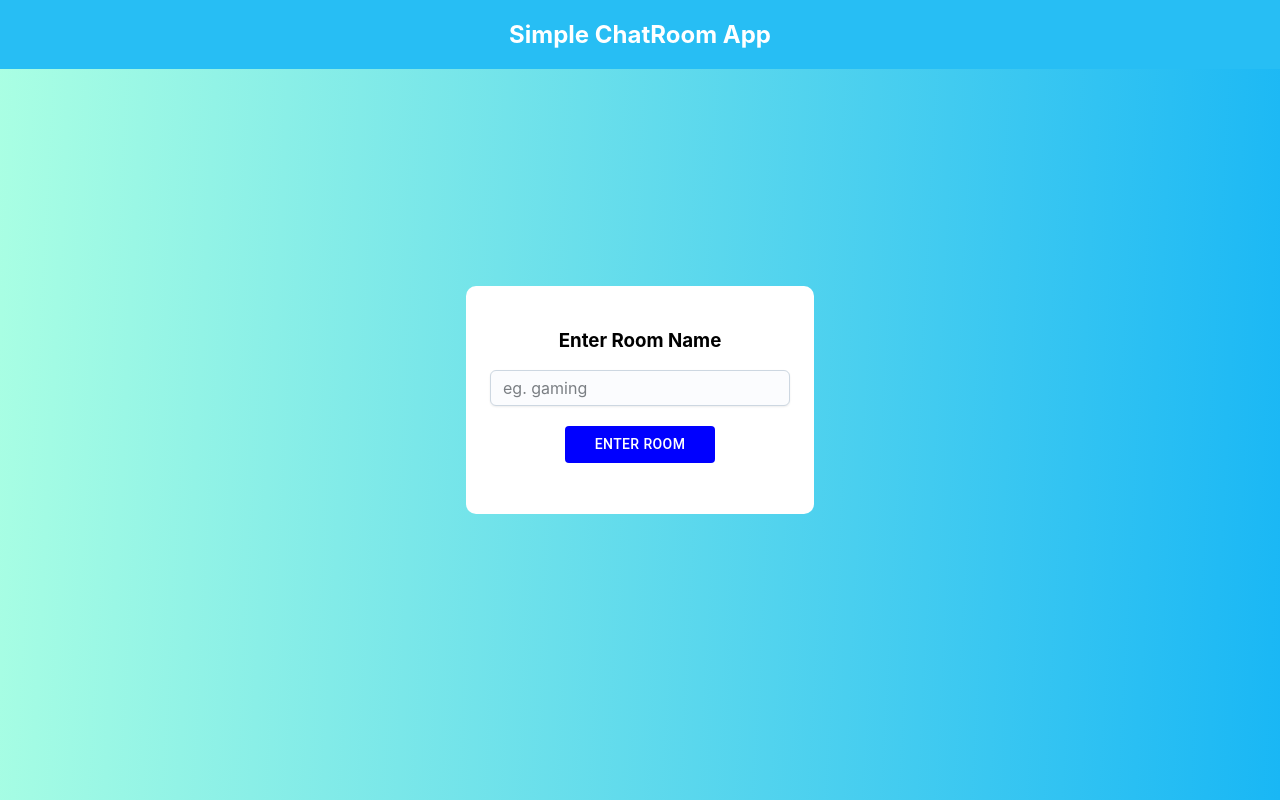
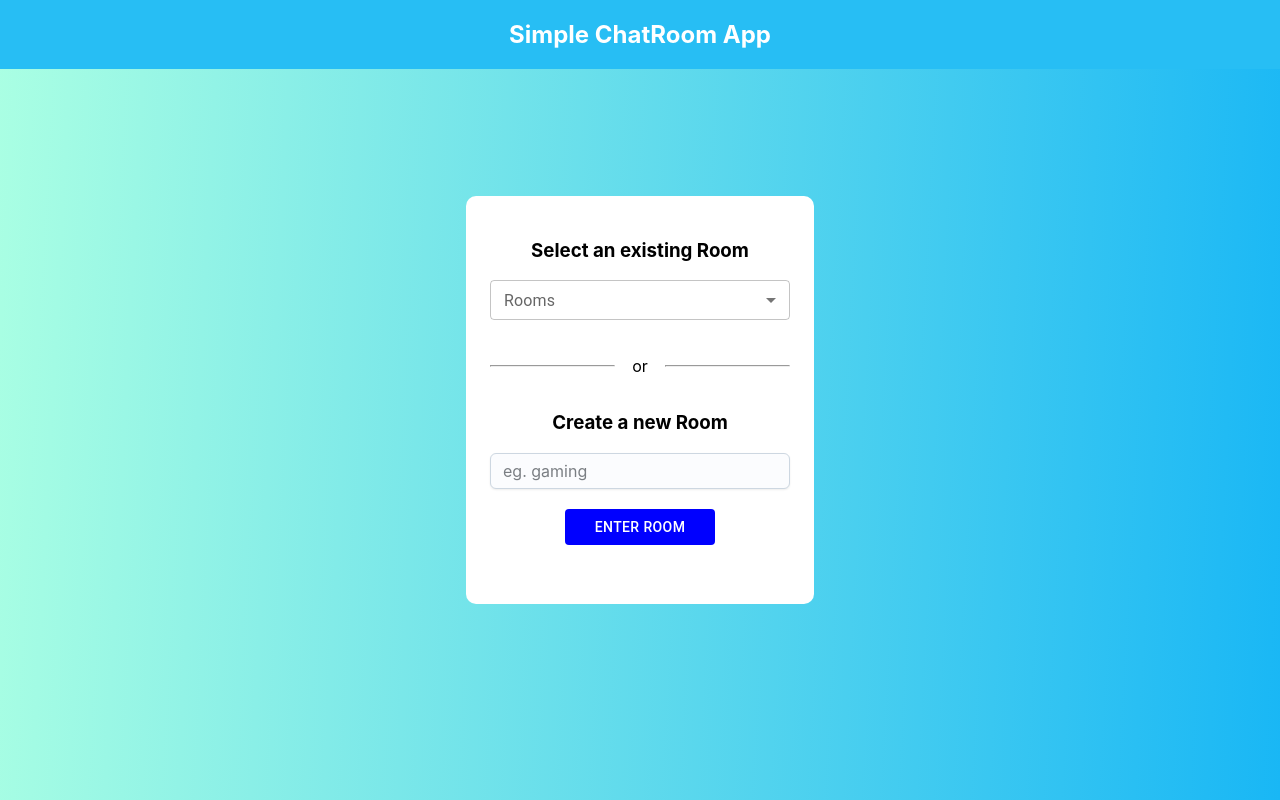
Before and after one commit to MUzair030/simple-chat-room, a React (Create React App) app: page /rooms in a window 1280 px wide. Built offline with nearby package versions, Linux system fonts and the light colour scheme.

Commit message:
added onSnapshot (firestore) -> live chat working

```diff
--- a/src/components/MessageFeed.jsx
+++ b/src/components/MessageFeed.jsx
@@ -1,6 +1,6 @@
 import {darkScrollbar, Stack} from "@mui/material";
 import {useEffect, useRef, useState} from "react";
-import {collection, getDocs, query, limit, orderBy} from "firebase/firestore";
+import {collection, getDocs, query, limit, orderBy, onSnapshot} from "firebase/firestore";
 import {db, auth} from "../firebase-config";
 
 
@@ -41,15 +41,32 @@ const MessageFeed = (props) => {
     };
 
 
+    const q = query(collection(db, roomName), orderBy("createdAt", "asc"), limit(50))
+
     const getRoomMessages = async ()=>{
         let msgs = [];
-        const q = query(collection(db, roomName), orderBy("createdAt", "asc"), limit(50))
         const querySnapshot = await getDocs(q);
         querySnapshot.forEach((doc) => {
             msgs.push(doc.data());
         });
         return msgs;
     }
+
+    const observer = () => onSnapshot(q, (snapshot)=>{
+        let msgs = [];
+        snapshot.forEach(
+            (s)=> {
+                msgs.push(s.data());
+            }
+        );
+        if(JSON.stringify(msgs) !== JSON.stringify(messages)){
+            console.log("heree i am")
+            setMesages(msgs);
+        }
+
+    });
+
+    observer();
 
     useEffect(()=>{
         bottomRef.current?.scrollIntoView({behavior: 'smooth'});
@@ -58,7 +75,6 @@ const MessageFeed = (props) => {
     useEffect(()=>{
         getRoomMessages().then(
             (res)=>{
-                console.log("msg ::::: ", res);
                 setMesages(res);
             }
         )
@@ -73,13 +89,13 @@ const MessageFeed = (props) => {
                 sx={{height:"380px", border:"none", overflow: "auto"}}>
 
                 {
-                    messages.map((msg)=> (
+                    messages.map((msg, index)=> (
                             msg?.user === auth.currentUser.email ?
-                            <div style={currentUserMsg}>
+                            <div key={index} style={currentUserMsg}>
                                 <p style={currentUserFormat}>{msg.text}</p>
                             </div>
                         :
-                                <div style={otherUserMsg}>
+                                <div key={index} style={otherUserMsg}>
                                     <p style={otherUserFormat}>{msg.text}</p>
                                 </div>
                         )
--- a/src/index.js
+++ b/src/index.js
@@ -5,7 +5,7 @@ import App from './App';
 
 const root = ReactDOM.createRoot(document.getElementById('root'));
 root.render(
-  <React.StrictMode>
+  // <React.StrictMode>
     <App />
-  </React.StrictMode>
+  // </React.StrictMode>
 );
--- a/src/pages/ChatPage.jsx
+++ b/src/pages/ChatPage.jsx
@@ -17,14 +17,15 @@ const ChatPage = (props) => {
 
     const handleSendMessage = async (e) => {
         try{
-            if(newMsg !== "" || '\n' || '\n\n'){
+            // if(newMsg !== "" && newMsg !== '\n' && newMsg !== '\n\n' && newMsg !== " " && newMsg !== null){
+            if(newMsg !== ""){
                 await addDoc(messageRef, {
                     text: newMsg,
                     user: auth.currentUser.email,
                     createdAt: new Date()
                 });
-                setNewMsg("");
             }
+            setNewMsg("");
         }
         catch (e) {
             console.error(e)
@@ -64,7 +65,9 @@ const ChatPage = (props) => {
                         <Textarea
                             sx={{borderRadius:"50px", width:"800px"}}
                             placeholder="Type Something..."
-                            onChange={(e)=>setNewMsg(e.target.value)} />
+                            onChange={(e)=>setNewMsg(e.target.value)}
+                            value={newMsg}
+                            />
                         <IconButton
                             onClick={handleSendMessage} >
                             <SendIcon />
--- a/src/pages/ChatRoomSelect.jsx
+++ b/src/pages/ChatRoomSelect.jsx
@@ -1,4 +1,4 @@
-import {Box, Button, Stack, Grid} from "@mui/material";
+import {Box, Button, Stack, InputLabel, MenuItem, FormControl, Select, Grid} from "@mui/material";
 import {Input} from "@mui/joy";
 import {useState} from "react";
 
@@ -6,11 +6,16 @@ const ChatRoomSelect = (props) => {
     const {handleSetChatRoom} = props;
 
     const [roomName, setRoomName] = useState(null);
+    const [age, setAge] = useState('');
 
     const handleSetChatRoomName= (e) =>{
         e.preventDefault();
         handleSetChatRoom(roomName);
-    }
+    };
+
+    const handleChange = (event) => {
+        setAge(event.target.value);
+    };
 
     return(
         <div style={{width:"100%",
@@ -21,12 +26,47 @@ const ChatRoomSelect = (props) => {
         }}>
             <Box
                 p={3}
-                sx={{width:"300px", height:"180px", background:"white", borderRadius:"10px", margin:"auto"}}>
+                sx={{width:"300px", height:"360px", background:"white", borderRadius:"10px", margin:"auto"}}>
+                <div style={{textAlign: "center"}}>
+                    <h3>Select an existing Room</h3>
+                </div>
+                <FormControl sx={{ minWidth: 300 }} size="small">
+                    <InputLabel id="demo-select-small">Rooms</InputLabel>
+                    <Select
+                        labelId="demo-select-small"
+                        id="demo-select-small"
+                        value={age}
+                        label="Age"
+                        onChange={handleChange}
+                    >
+                        <MenuItem value="">
+                            <em>None</em>
+                        </MenuItem>
+                        <MenuItem value={10}>gaming</MenuItem>
+                        <MenuItem value={20}>intro</MenuItem>
+                     </Select>
+                </FormControl>
+
+
                 <form>
                     <Stack
                         direction="column"
                         sx={{textAlign:"center"}}>
-                        <h3>Enter Room Name</h3>
+                        <br/>
+
+                        <Grid container sx={{alignItems:"center"}}>
+                            <Grid xs={5}>
+                                <hr/>
+                            </Grid>
+                            <Grid xs={2}>
+                                <p>or</p>
+                            </Grid>
+                            <Grid xs={5}>
+                                <hr/>
+                            </Grid>
+                        </Grid>
+
+                        <h3>Create a new Room</h3>
                         <Input required
                                onChange={(e)=>setRoomName(e.target.value)}
                                placeholder="eg. gaming"/>
```
Also changed, not shown: 1 other file (tests, documents, lock files or other folders).
